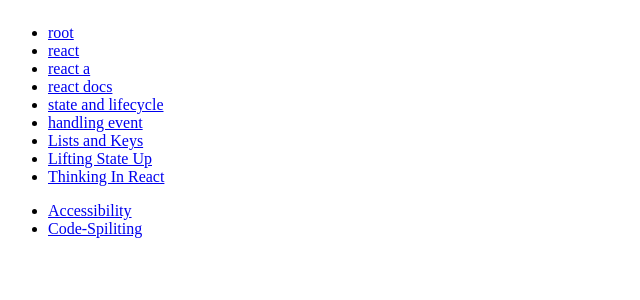
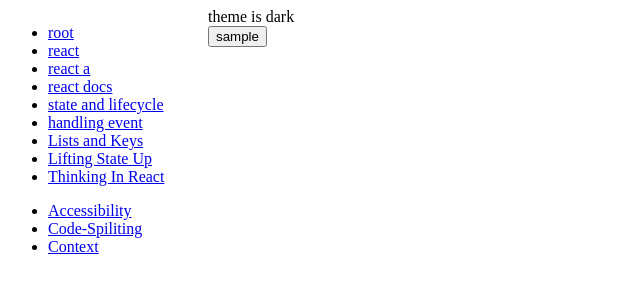
Before and after one commit to Ntakuya/react-recoil, a React (Vite) app in the folder react-recoil/: page /react/advanced-guide/context in a window 1280 px wide. Shown: the top 300 px of the page, without its empty margins (0-640 px from the left). Built offline with nearby package versions, Linux system fonts and the light colour scheme.

Commit message:
feat(advanced-guide) context

```diff
--- /dev/null
+++ b/react-recoil/src/features/react-advanced-guide/components/context/context.tsx
@@ -0,0 +1,12 @@
+import { FC } from 'react';
+import { Theme } from '../../types/theme';
+import { ThemeContext } from './theme-context';
+import { Toolbar } from './toolbar';
+
+export const Context: FC = () => {
+  return (
+    <ThemeContext.Provider value="dark">
+      <Toolbar theme={Theme.dark} />
+    </ThemeContext.Provider>
+  );
+};
--- /dev/null
+++ b/react-recoil/src/features/react-advanced-guide/components/context/theme-context.tsx
@@ -0,0 +1,6 @@
+import { createContext } from 'react';
+import { Theme } from '../../types/theme';
+
+export const ThemeContext = createContext<Theme>('light');
+
+ThemeContext.displayName = 'ThemeContext';
--- /dev/null
+++ b/react-recoil/src/features/react-advanced-guide/components/context/themed-button.tsx
@@ -0,0 +1,17 @@
+import { FC, HTMLAttributes, useContext } from 'react';
+import { Theme } from '../../types/theme';
+import { ThemeContext } from './theme-context';
+
+export interface ThemedButtonProps extends HTMLAttributes<HTMLButtonElement> {}
+
+export const ThemedButton: FC<ThemedButtonProps> = () => {
+  const theme = useContext(ThemeContext);
+  return (
+    <>
+      <div>theme is {theme}</div>
+      <button>sample</button>
+    </>
+  );
+};
+
+export default ThemedButton;
--- /dev/null
+++ b/react-recoil/src/features/react-advanced-guide/components/context/toolbar.tsx
@@ -0,0 +1,15 @@
+import { FC } from 'react';
+import { Theme } from '../../types/theme';
+import ThemedButton from './themed-button';
+
+export interface ToolbarProps {
+  theme: Theme;
+}
+
+export const Toolbar: FC<ToolbarProps> = ({ theme }) => {
+  return (
+    <div>
+      <ThemedButton />
+    </div>
+  );
+};
--- a/react-recoil/src/features/react-advanced-guide/components/side-nav.tsx
+++ b/react-recoil/src/features/react-advanced-guide/components/side-nav.tsx
@@ -4,6 +4,7 @@
 const routes = [
   { to: 'accessibility', children: 'Accessibility' },
   { to: 'code-spiliting', children: 'Code-Spiliting' },
+  { to: 'context', children: 'Context' },
 ];
 
 export interface SideNavProps {
--- /dev/null
+++ b/react-recoil/src/features/react-advanced-guide/pages/context-page/context-page.tsx
@@ -0,0 +1,12 @@
+import { FC } from 'react';
+import { Context } from '../../components/context/context';
+
+export const ContextPage: FC = () => {
+  return (
+    <div>
+      <Context />
+    </div>
+  );
+};
+
+export { ContextPage as default };
--- a/react-recoil/src/features/react-advanced-guide/routes.tsx
+++ b/react-recoil/src/features/react-advanced-guide/routes.tsx
@@ -1,11 +1,13 @@
 import { FC } from 'react';
 import { Route, Routes } from 'react-router-dom';
 import { CodeSpitingPage } from './pages/code-spliting/code-spliting';
+import { ContextPage } from './pages/context-page/context-page';
 
 export const ReactAdvancedGuideRoutes: FC = () => {
   return (
     <Routes>
       <Route path="code-spiliting" element={<CodeSpitingPage />} />
+      <Route path="context" element={<ContextPage />} />
     </Routes>
   );
 };
--- /dev/null
+++ b/react-recoil/src/features/react-advanced-guide/types/theme.ts
@@ -0,0 +1,6 @@
+export const Theme = {
+  dark: 'dark',
+  light: 'light',
+} as const;
+
+export type Theme = typeof Theme[keyof typeof Theme];
```
